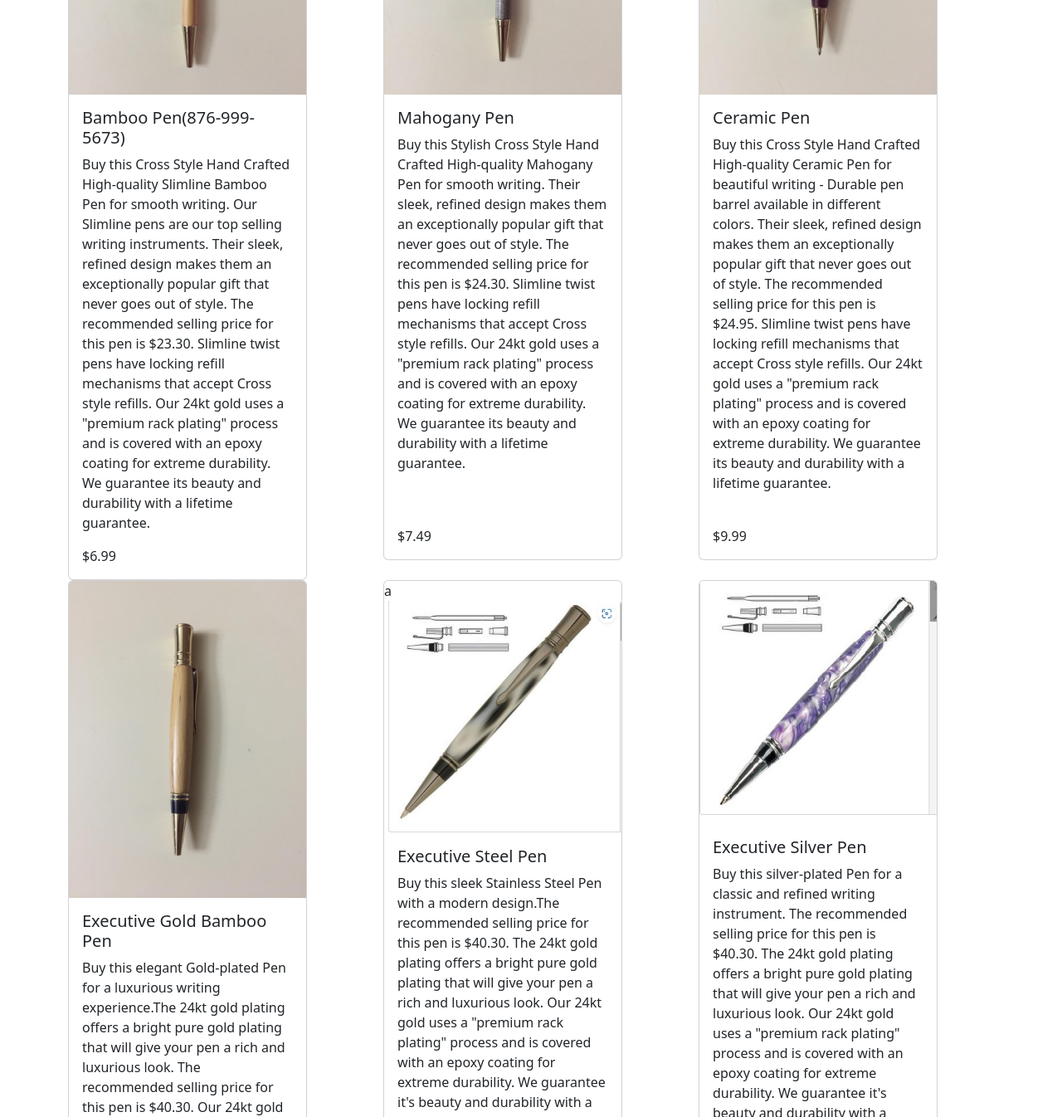
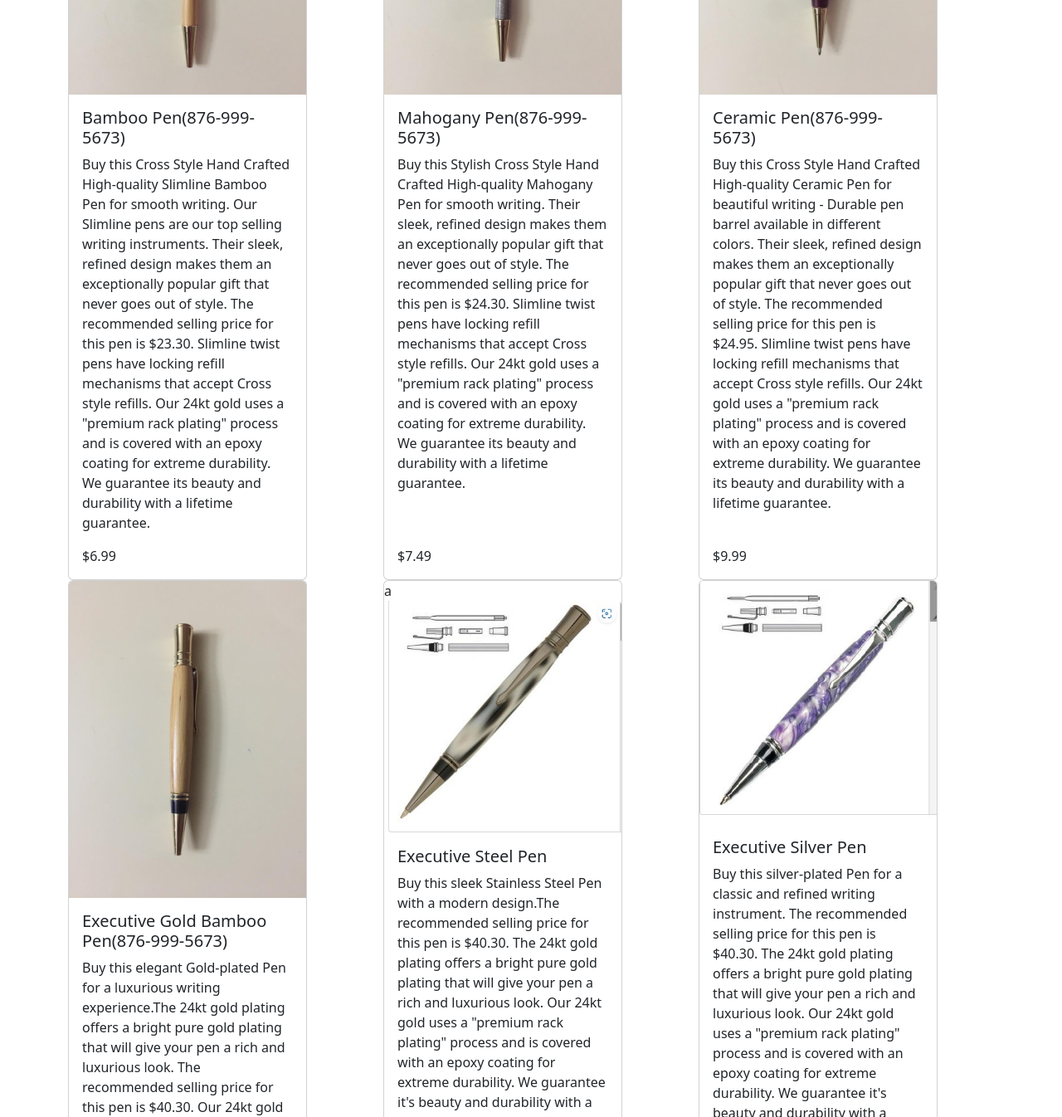
Before and after one commit to gladstone28/PENN-STATE-ORDERS-SEPT2023, a plain HTML site: page index.html in a window 1280 px wide. Shown: the part 460-1806 px from the top of the page at 83% size. Drawn offline with nearby package versions, Linux system fonts and the light colour scheme.

Commit message:
placed more whatsapp numbers in titles in index.html

```diff
--- a/index.html
+++ b/index.html
@@ -41,7 +41,7 @@
                 <div class="card part-card">
                     <img src="mahogany-pen.jpeg" class="card-img-top" alt="Mahogany Pen">
                     <div class="card-body">
-                        <h5 class="card-title">Mahogany Pen</h5>
+                        <h5 class="card-title">Mahogany Pen(876-999-5673)</h5>
                         <p class="card-text">Buy this Stylish Cross Style Hand Crafted High-quality Mahogany Pen for smooth writing. Their sleek, refined design makes them an exceptionally popular gift that never goes out of style. The recommended selling price for this pen
                             is $24.30. Slimline twist pens have locking refill mechanisms that accept Cross style refills. Our 24kt gold uses a "premium rack plating" process and is covered with an epoxy coating for extreme durability. We guarantee its
                             beauty and durability with a lifetime guarantee.</p>
@@ -57,7 +57,7 @@
                 <div class="card part-card">
                     <img src="ceramic-pen.jpeg" class="card-img-top" alt="Ceramic Pen">
                     <div class="card-body">
-                        <h5 class="card-title">Ceramic Pen</h5>
+                        <h5 class="card-title">Ceramic Pen(876-999-5673)</h5>
                         <p class="card-text">Buy this Cross Style Hand Crafted High-quality Ceramic Pen for beautiful writing - Durable pen barrel available in different colors. Their sleek, refined design makes them an exceptionally popular gift that never goes out of style.
                             The recommended selling price for this pen is $24.95. Slimline twist pens have locking refill mechanisms that accept Cross style refills. Our 24kt gold uses a "premium rack plating" process and is covered with an epoxy coating
                             for extreme durability. We guarantee its beauty and durability with a lifetime guarantee.
@@ -78,7 +78,7 @@
                 <div class="card part-card">
                     <img src="gold-pen.jpeg" class="card-img-top" alt="Executive Bamboo Gold Pen">
                     <div class="card-body">
-                        <h5 class="card-title">Executive Gold Bamboo Pen</h5>
+                        <h5 class="card-title">Executive Gold Bamboo Pen(876-999-5673)</h5>
                         <p class="card-text">Buy this elegant Gold-plated Pen for a luxurious writing experience.The 24kt gold plating offers a bright pure gold plating that will give your pen a rich and luxurious look. The recommended selling price for this pen is $40.30.
                             Our 24kt gold uses a "premium rack plating" process and is covered with an epoxy coating for extreme durability. We guarantee it's beauty and durability with a lifetime guarantee</p>
                         <p class="card-text">$14.99</p>
```
